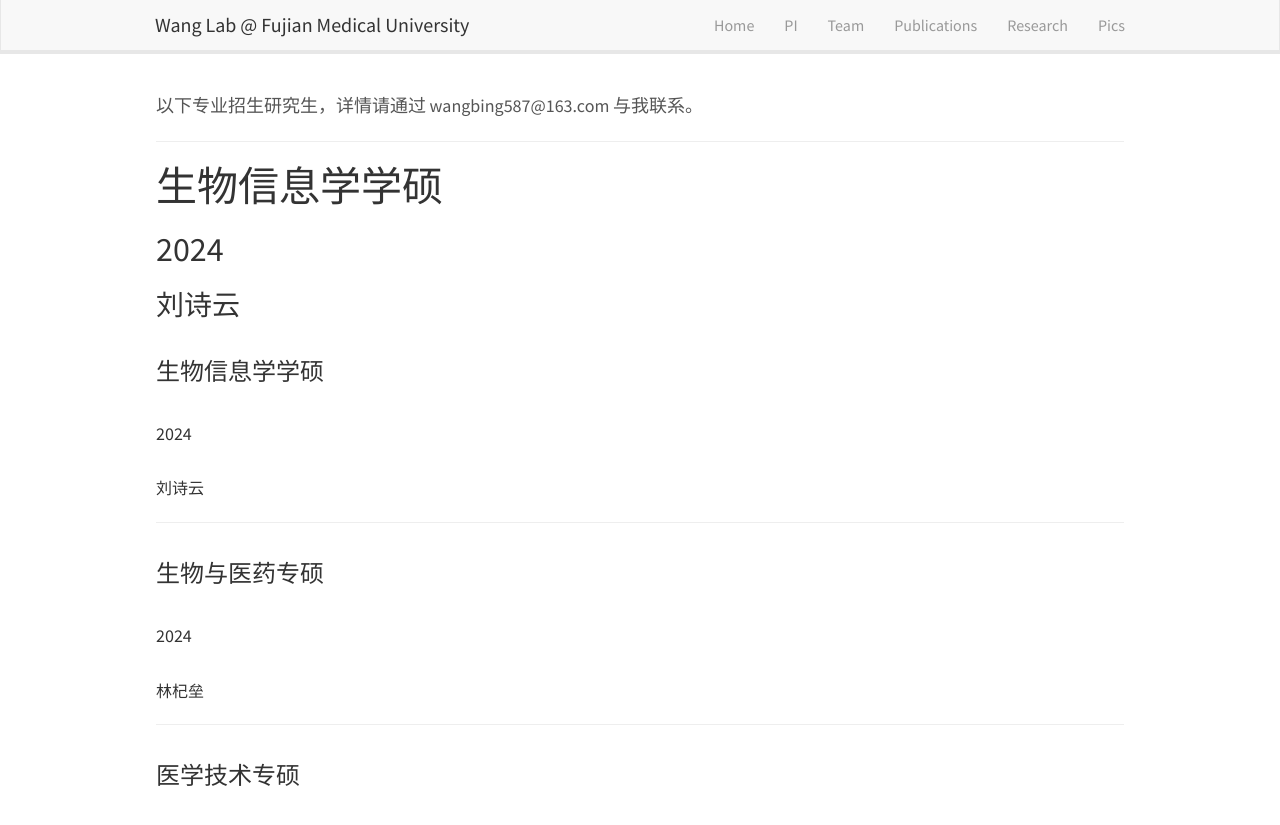
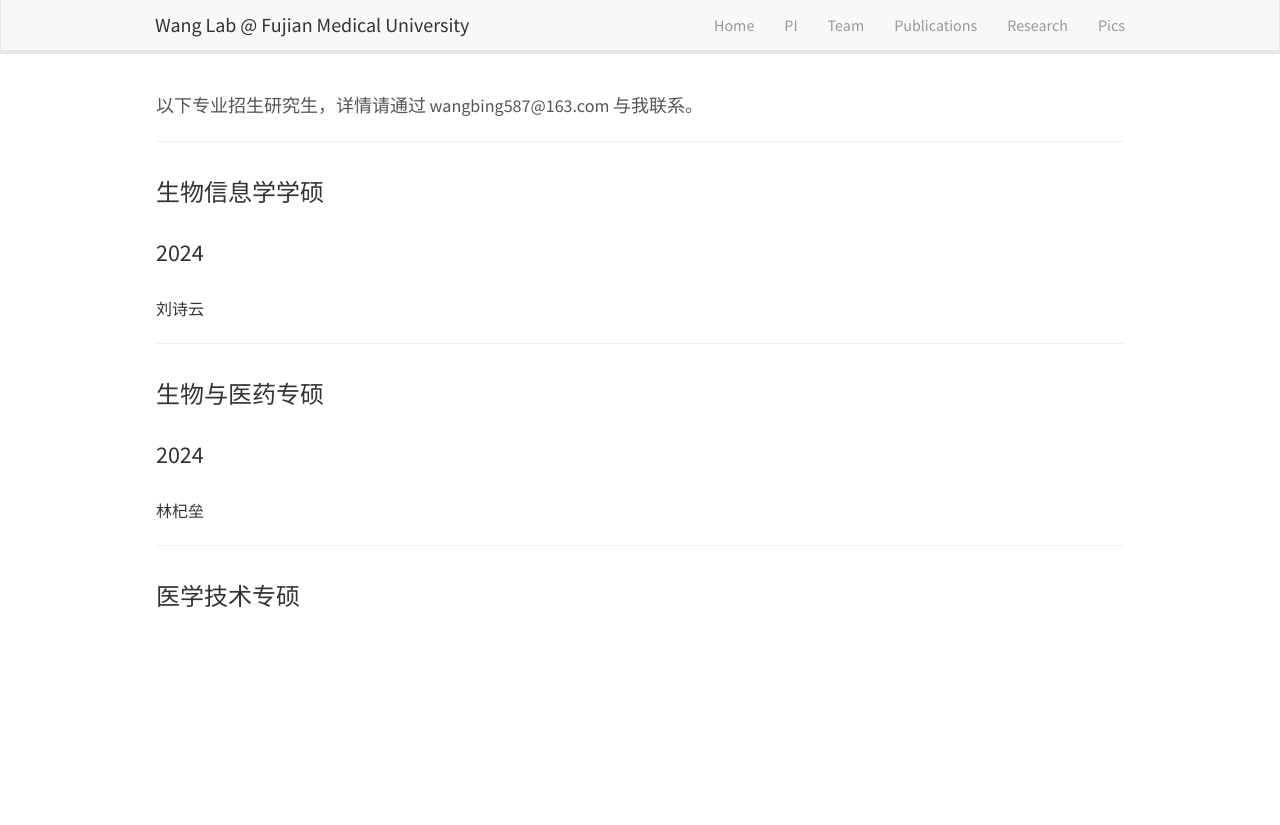
Before and after one commit to wangbing587/wangbing587.github.io, a Jekyll site: the page built from _pages/team.md, in a window 1280 px wide. Shown: the top 825 px of the page. Built offline with Jekyll 4.4.1, drawn with Linux system fonts in a browser that asks for light colours.

Commit message:
Update formatting for team members and years

```diff
--- a/_pages/team.md
+++ b/_pages/team.md
@@ -8,19 +8,14 @@ permalink: /team/
 <p><font size=4>以下专业招生研究生，详情请通过 wangbing587@163.com 与我联系。</font></p>
 <hr />
 
-# 生物信息学学硕
-## 2024
-### 刘诗云
-
-
 # <font size="5">生物信息学学硕</font>
-## <font size="4">2024</font>
+## <font size="5">2024</font>
 ### <font size="3">刘诗云</font>
 
 
 ---
 # <font size="5">生物与医药专硕</font>
-## <font size="4">2024</font>
+## <font size="5">2024</font>
 ### <font size="3">林杞垒</font>
 
 ---
```
